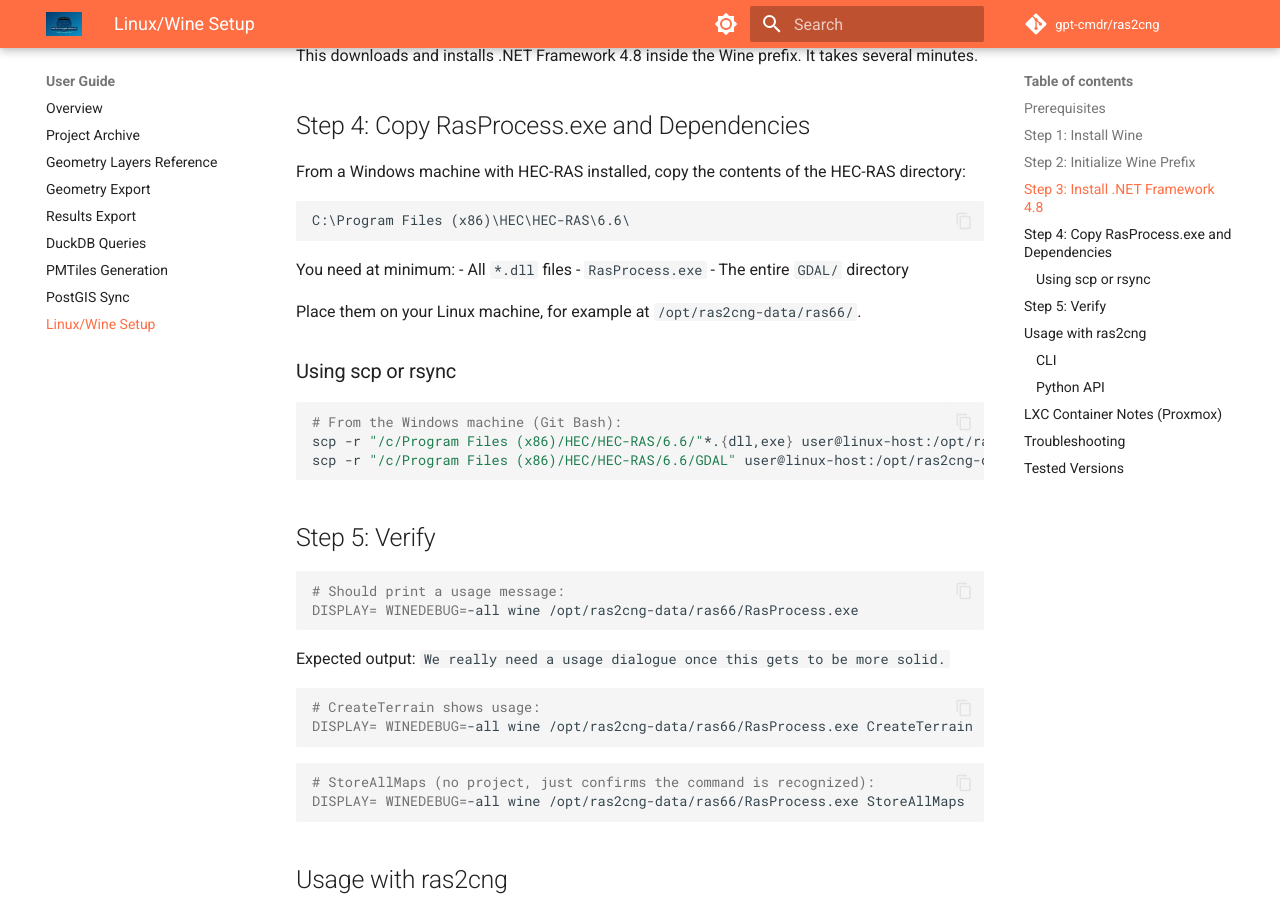
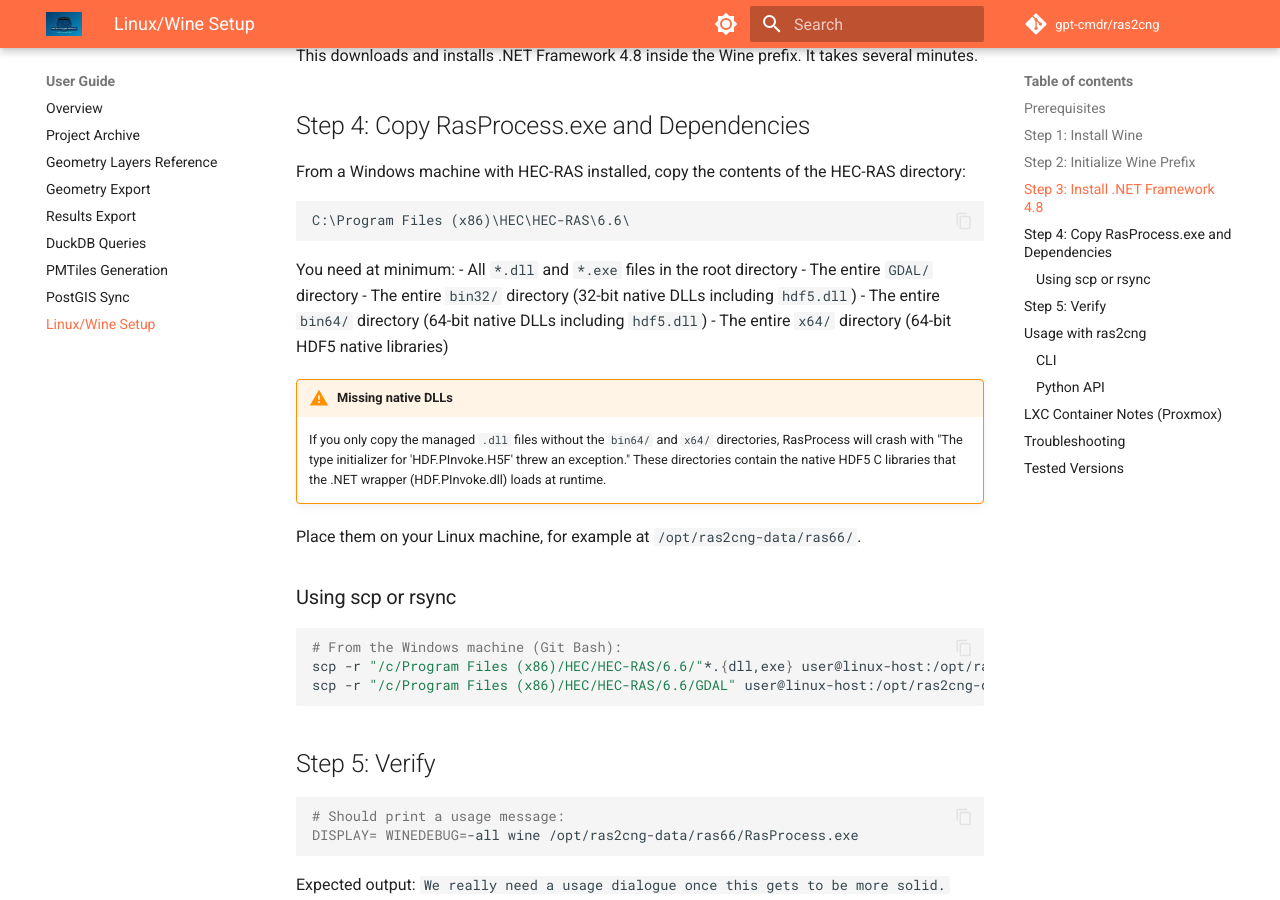
Before and after one commit to gpt-cmdr/ras2cng, an MkDocs documentation site: the page built from docs/user-guide/linux-wine-setup.md, in a window 1280 px wide and 900 px high, scrolled down 1522 px. Built offline with MkDocs 1.6.1 and Material for MkDocs 9.7.7, drawn with Linux system fonts in a browser that asks for light colours; comment, search, counter and statistics services are not loaded.

Commit message:
docs: Add bin64/x64 native DLL requirement for Wine setup
RasProcess.exe requires native HDF5 DLLs from bin64/ and x64/
directories, not just managed .dll files. Without these, HDF.PInvoke
fails at runtime with type initializer exceptions.

Co-Authored-By: Claude Opus 4.6 <noreply@anthropic.com>

````diff
--- a/docs/user-guide/linux-wine-setup.md
+++ b/docs/user-guide/linux-wine-setup.md
@@ -65,9 +65,14 @@ C:\Program Files (x86)\HEC\HEC-RAS\6.6\
 ```
 
 You need at minimum:
-- All `*.dll` files
-- `RasProcess.exe`
+- All `*.dll` and `*.exe` files in the root directory
 - The entire `GDAL/` directory
+- The entire `bin32/` directory (32-bit native DLLs including `hdf5.dll`)
+- The entire `bin64/` directory (64-bit native DLLs including `hdf5.dll`)
+- The entire `x64/` directory (64-bit HDF5 native libraries)
+
+!!! warning "Missing native DLLs"
+    If you only copy the managed `.dll` files without the `bin64/` and `x64/` directories, RasProcess will crash with "The type initializer for 'HDF.PInvoke.H5F' threw an exception." These directories contain the native HDF5 C libraries that the .NET wrapper (HDF.PInvoke.dll) loads at runtime.
 
 Place them on your Linux machine, for example at `/opt/ras2cng-data/ras66/`.
 
````
